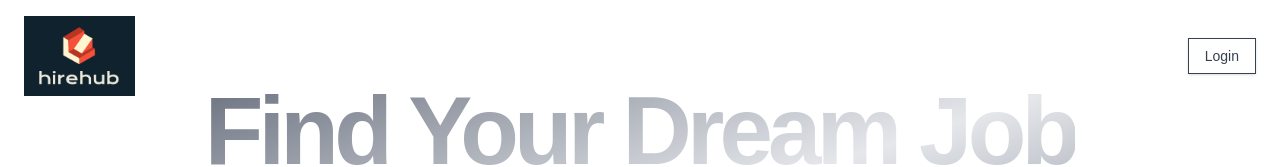
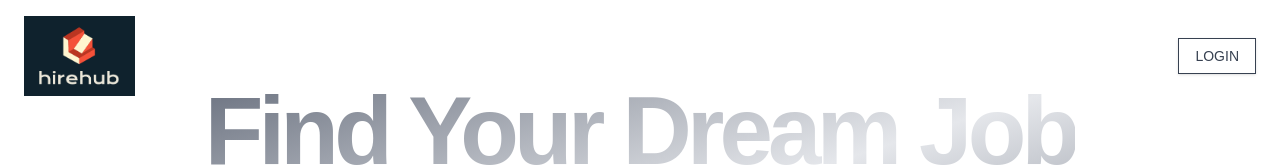
Before and after one commit to babbu45/hirehub1, a React (Vite) app in the folder frontend/: page / in a window 1280 px wide. Shown: the top 167 px of the page. Built offline with nearby package versions, Linux system fonts and the light colour scheme.

Commit message:
login changed

```diff
--- a/frontend/src/components/header.jsx
+++ b/frontend/src/components/header.jsx
@@ -7,7 +7,7 @@ const Header = () => {
       <Link to="/" className="link-logo">
         <img src="logo.png" className="h-20" alt="logo" />
       </Link>
-      <Button className="button-outline">Login</Button>
+      <Button className="button-outline">LOGIN</Button>
     </nav>
   );
 };
```
